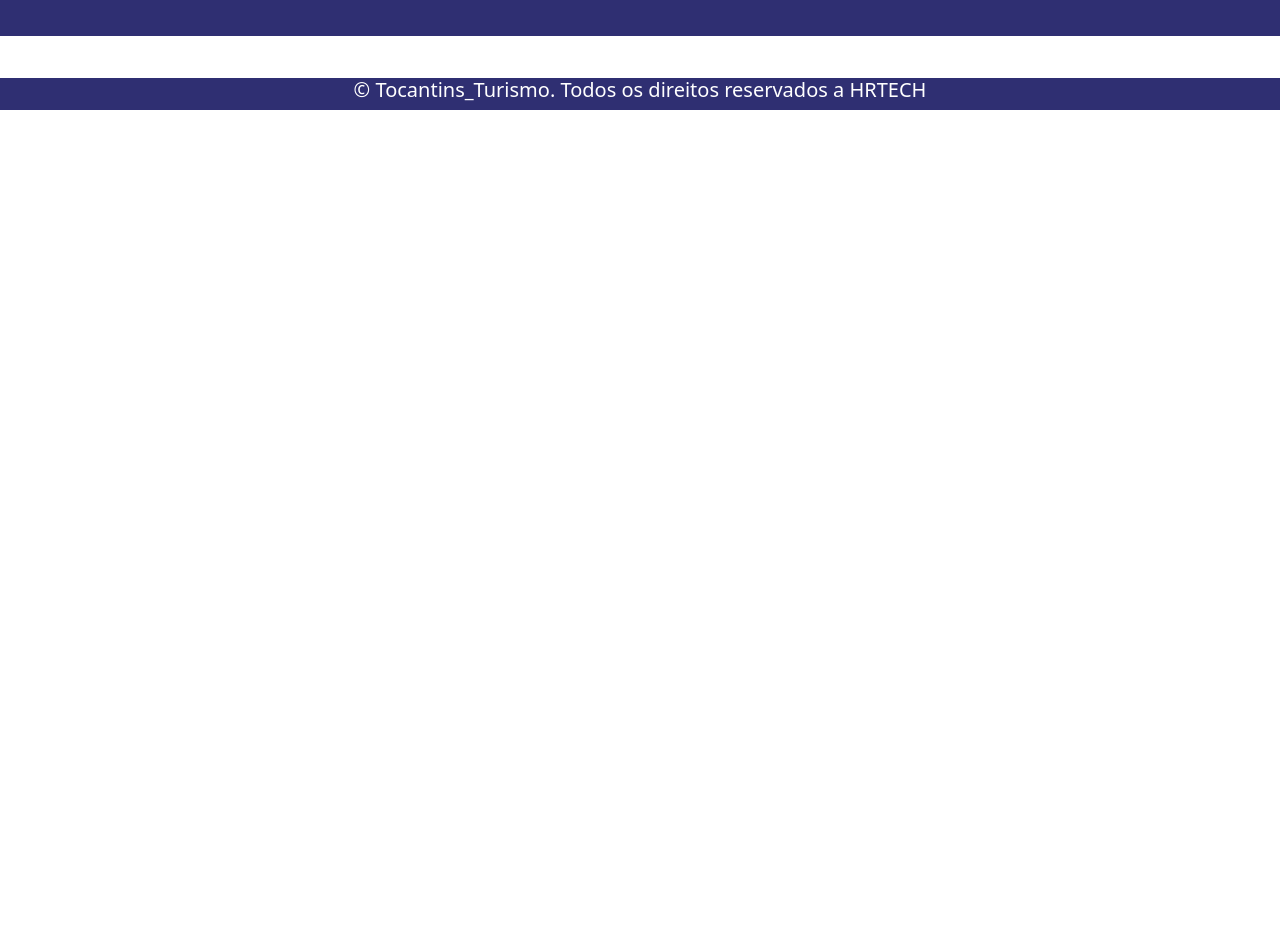
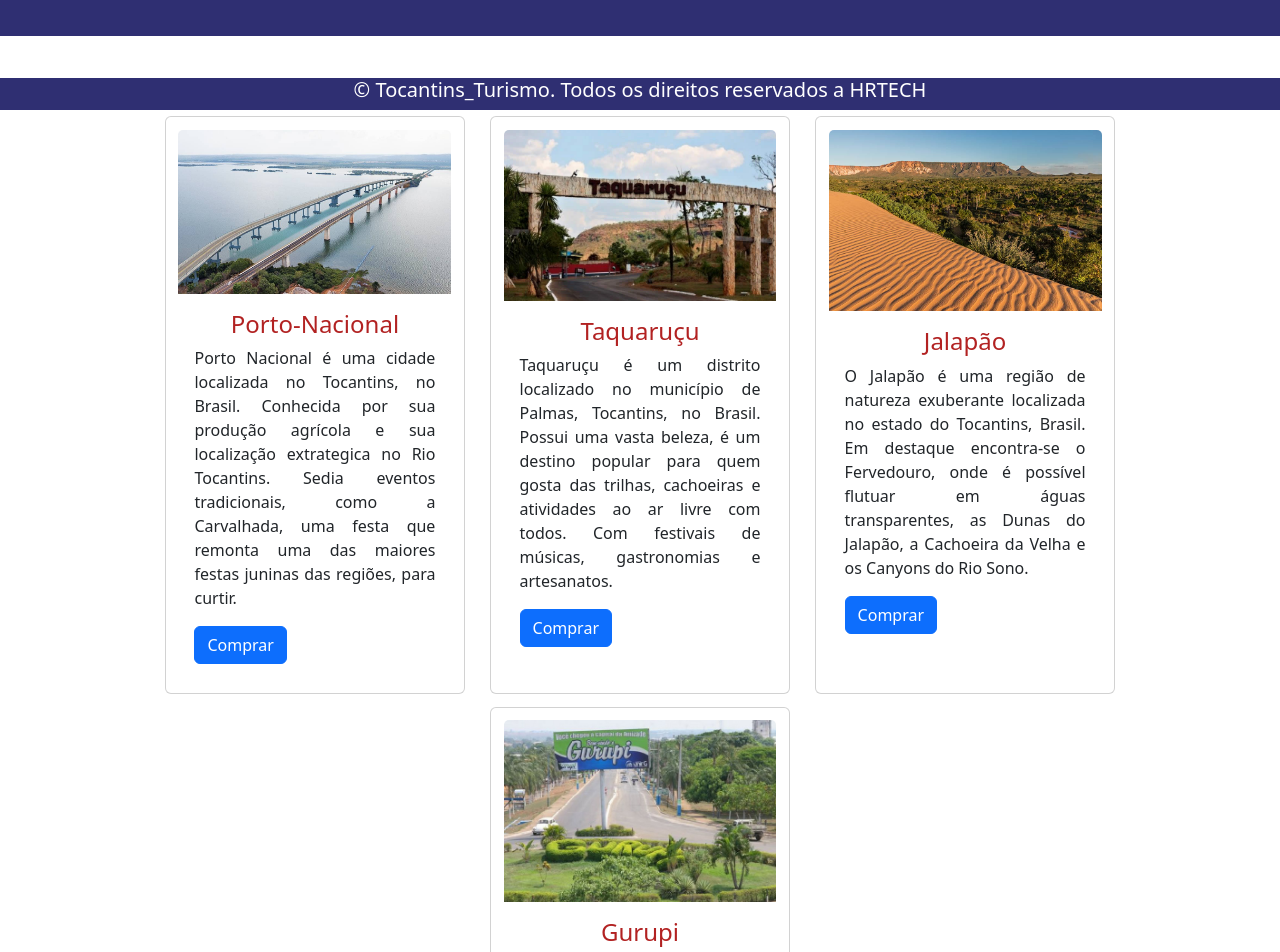
Before and after one commit to Horacio-Robot/SiteTocantins-Tarde, a plain HTML site: page index.html in a window 1280 px wide. Shown: the part 690-1642 px from the top of the page. Before the commit the page ends 806 px from the top, so only its background shows below. Drawn offline with nearby package versions, Linux system fonts and the light colour scheme.

Commit message:
V3
Add
+Cards
+Divisão(Fale Conosco)

```diff
--- a/css/style.css
+++ b/css/style.css
@@ -27,3 +27,24 @@ footer{
     margin-bottom: 5em !important;
 
 }
+
+.sec-pacotes{
+    margin-left: 10% !important;
+    margin-right: 10% !important;
+    justify-content: center !important;
+    margin: 1% !important;
+}
+
+.card{
+    padding: 1% !important;
+    margin: 0% 1% 1% !important;
+}
+
+.card p{
+    text-align: justify !important;
+}
+
+.card h4{
+    color: firebrick !important;
+    text-align: center !important;
+}
--- a/index.html
+++ b/index.html
@@ -94,6 +94,46 @@
   <h2>Conheça o Tocantins</h2>
 </div>
 
+<!--Pacote-->
+<section class="row sec-pacotes">
+  <div class="card" style="width:300px">
+    <img class="card-img-top" src="img/porto-nacional.jpg" alt="Card image">
+    <div class="card-body">
+      <h4 class="card-title">Porto-Nacional</h4>
+      <p class="card-text">Porto Nacional é uma cidade localizada no Tocantins, no Brasil. Conhecida por sua produção agrícola e sua localização extrategica no Rio Tocantins. Sedia eventos tradicionais, como a Carvalhada, uma festa que remonta uma das maiores festas juninas das regiões, para curtir.</p>
+      <a href="#" class="btn btn-primary">Comprar</a>
+    </div>
+  </div>
+
+  <div class="card" style="width:300px" style>
+    <img class="card-img-top" src="img/Taquarussu.jpeg" alt="Card image">
+    <div class="card-body">
+      <h4 class="card-title">Taquaruçu</h4>
+      <p class="card-text">Taquaruçu é um distrito localizado no município de Palmas, Tocantins, no Brasil. Possui uma vasta beleza, é um destino popular para quem gosta das trilhas, cachoeiras e atividades ao ar livre com todos. Com festivais de músicas, gastronomias e artesanatos.</p>
+      <a href="#" class="btn btn-primary">Comprar</a>
+    </div>
+  </div>
+
+  <div class="card" style="width:300px">
+    <img class="card-img-top" src="img/jalapao.jpg" alt="Card image">
+    <div class="card-body">
+      <h4 class="card-title">Jalapão</h4>
+      <p class="card-text">O Jalapão é uma região de natureza exuberante localizada no estado do Tocantins, Brasil. Em destaque encontra-se o Fervedouro, onde é possível flutuar em águas transparentes, as Dunas do Jalapão, a Cachoeira da Velha e os Canyons do Rio Sono.</p>
+      <a href="#" class="btn btn-primary">Comprar</a>
+    </div>
+  </div>
+
+  <div class="card" style="width:300px">
+    <img class="card-img-top" src="img/Gurupi.jpg" alt="Card image">
+    <div class="card-body">
+      <h4 class="card-title">Gurupi</h4>
+      <p class="card-text">Gurupi é um município localizado no estado do Tocantins, Brasil. Gurupi sedia eventos culturais e festas populares, como a Expo Gurupi e o Festival Gastronomico de Gurupi. É bastante forte economicamente na produção de Grãos e pecuária de corte.</p>
+      <a href="#" class="btn btn-primary">Comprar</a>
+    </div>
+  </div>
+
+</section>
+
     </main>
 
     <footer class="fixed-bottom">
```
Also changed, not shown: img/Gurupi.jpg (added), img/Lajeado.jpg (added), img/Taquarussu.jpeg (added), img/jalapao.jpg (added), img/porto-nacional.jpg (added).
